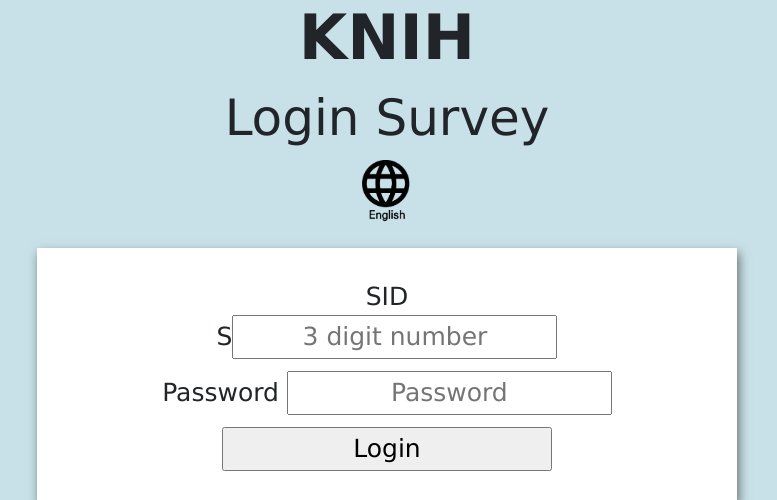
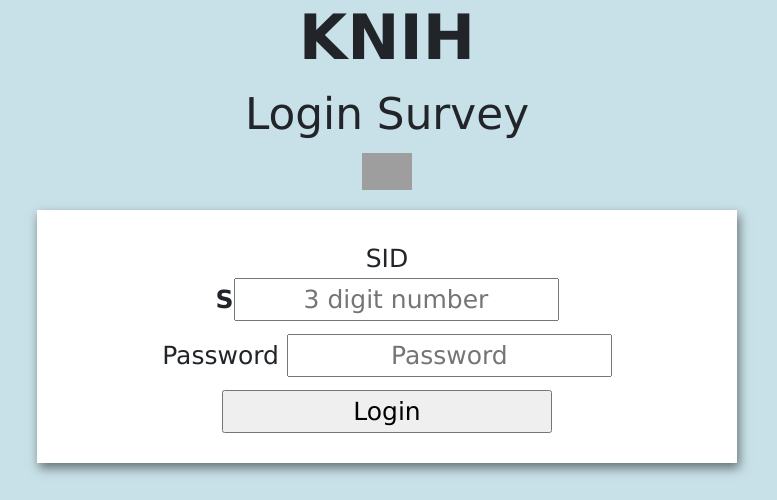
Before and after one commit to ubicomp-KNIH-proj/Beta_test1.0, a Flask app: page /en in a window 1280 px wide. Shown: the top 500 px of the page, without its empty margins (253-1030 px from the left). Run offline with Flask 2, Linux system fonts and the light colour scheme; some libraries are stand-ins or nearby versions; grey boxes are pictures that could not be loaded.

Commit message:
Update login_en.html

```diff
--- a/Betatest_v0.6/templates/login_en.html
+++ b/Betatest_v0.6/templates/login_en.html
@@ -41,13 +41,13 @@
 
 <body>
     <h1><b>KNIH</b></h1>
-    <h2>Login Survey</h2>
-    <img id="image" src="../static/english.png" style="width:50px" onClick="location.href='/'">
+    <h3>Login Survey</h3>
+    <img id="image" src="../static/english_b.png" style="width:50px" onClick="location.href='/'">
     <form action="/user/login_en" method="POST">
         <div>
             <label for="enter-login" style="text-align:center;">
                 SID<br>
-                S<input style="text-align: center;", placeholder="3 digit number" type="tel" id="Id" name="id" , maxlength="3" onkeyup="moveCursor(this)"  oninput="this.value = this.value.replace(/[^0-9.]/g, '').replace(/(\..*)\./g, '$1');">
+                <b>S</b><input style="text-align: center;", placeholder="3 digit number" type="tel" id="Id" name="id" , maxlength="3" onkeyup="moveCursor(this)"  oninput="this.value = this.value.replace(/[^0-9.]/g, '').replace(/(\..*)\./g, '$1');">
             </label>
         </div>
         <div>
```
